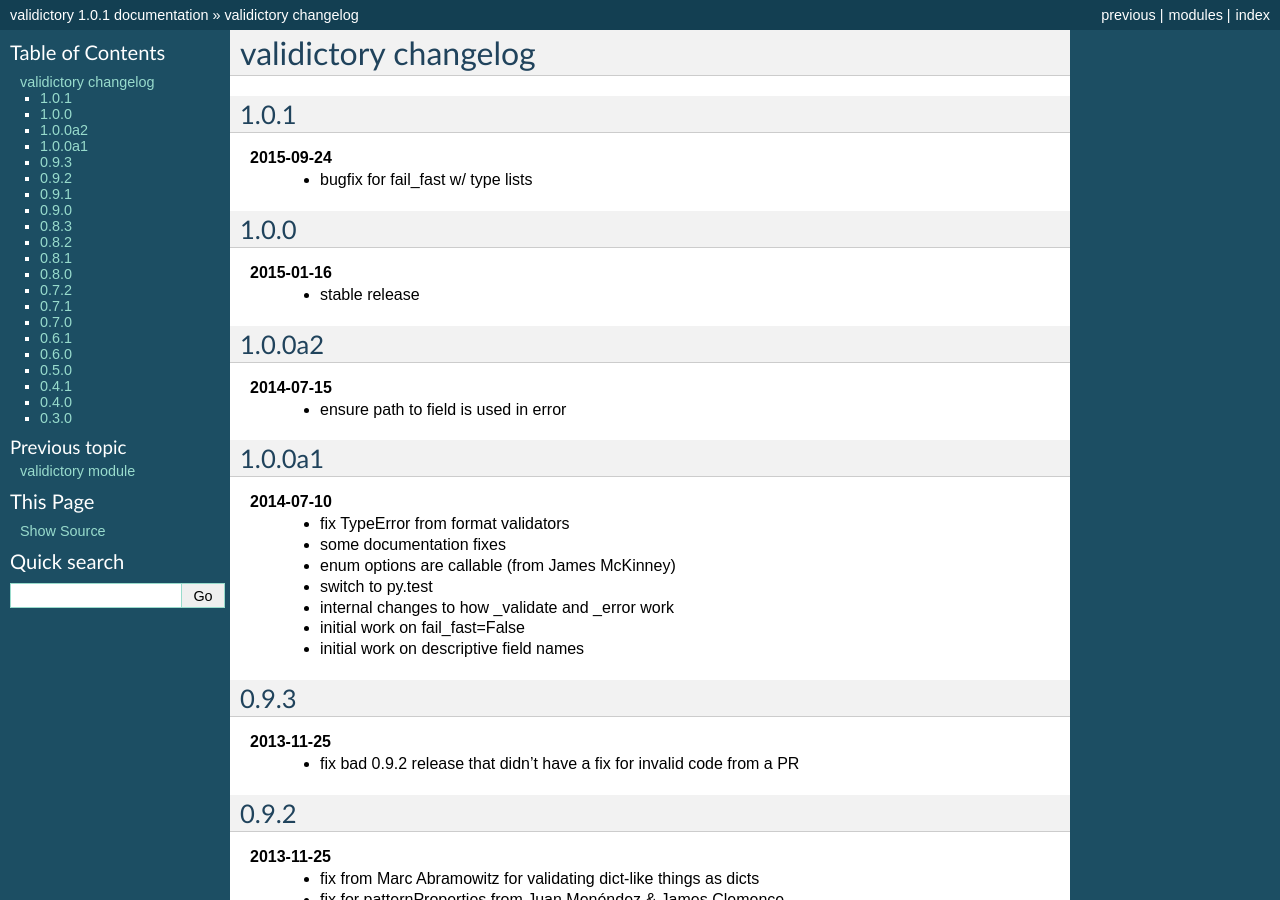
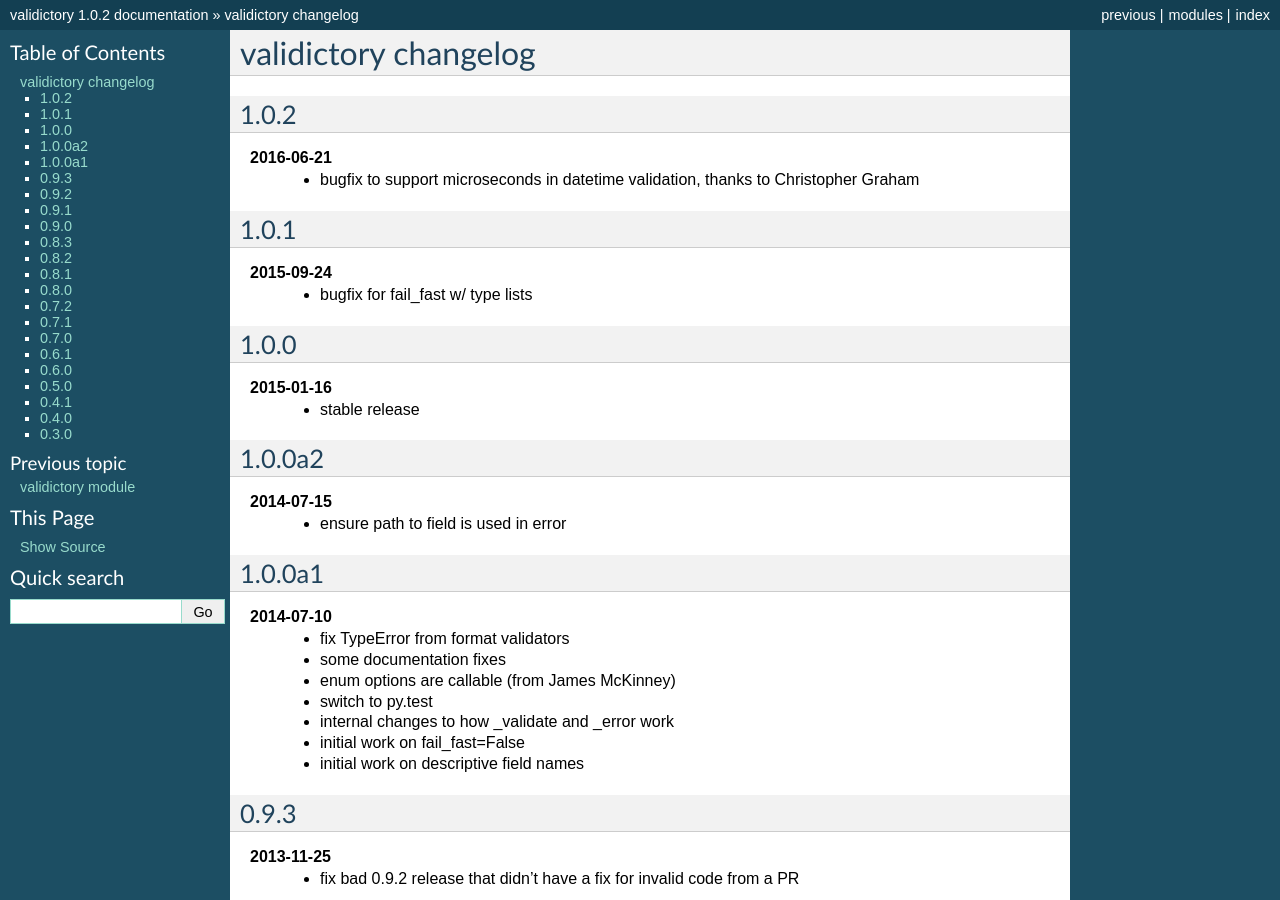
Before and after one commit to jpmckinney/validictory, a Sphinx documentation site: the page built from docs/changelog.rst, in a window 1280 px wide and 900 px high. Built offline with Sphinx 7.4.7, drawn with Linux system fonts in a browser that asks for light colours; some of the changed text lies outside the part shown.

Commit message:
bump to 1.0.2

```diff
--- a/docs/changelog.rst
+++ b/docs/changelog.rst
@@ -1,5 +1,10 @@
 validictory changelog
 =====================
+
+1.0.2
+-----
+**2016-06-21**
+    * bugfix to support microseconds in datetime validation, thanks to Christopher Graham
 
 1.0.1
 -----
--- a/docs/conf.py
+++ b/docs/conf.py
@@ -50,7 +50,7 @@ copyright = u'2014, James Turk'
 # The short X.Y version.
 version = '1.0'
 # The full version, including alpha/beta/rc tags.
-release = '1.0.1'
+release = '1.0.2'
 
 # The language for content autogenerated by Sphinx. Refer to documentation
 # for a list of supported languages.
--- a/validictory/__init__.py
+++ b/validictory/__init__.py
@@ -5,7 +5,7 @@ from validictory.validator import (SchemaValidator, FieldValidationError, Multip
 
 __all__ = ['validate', 'SchemaValidator', 'FieldValidationError', 'MultipleValidationError',
            'ValidationError', 'SchemaError']
-__version__ = '1.0.1'
+__version__ = '1.0.2'
 
 
 def validate(data, schema, validator_cls=SchemaValidator,
```
